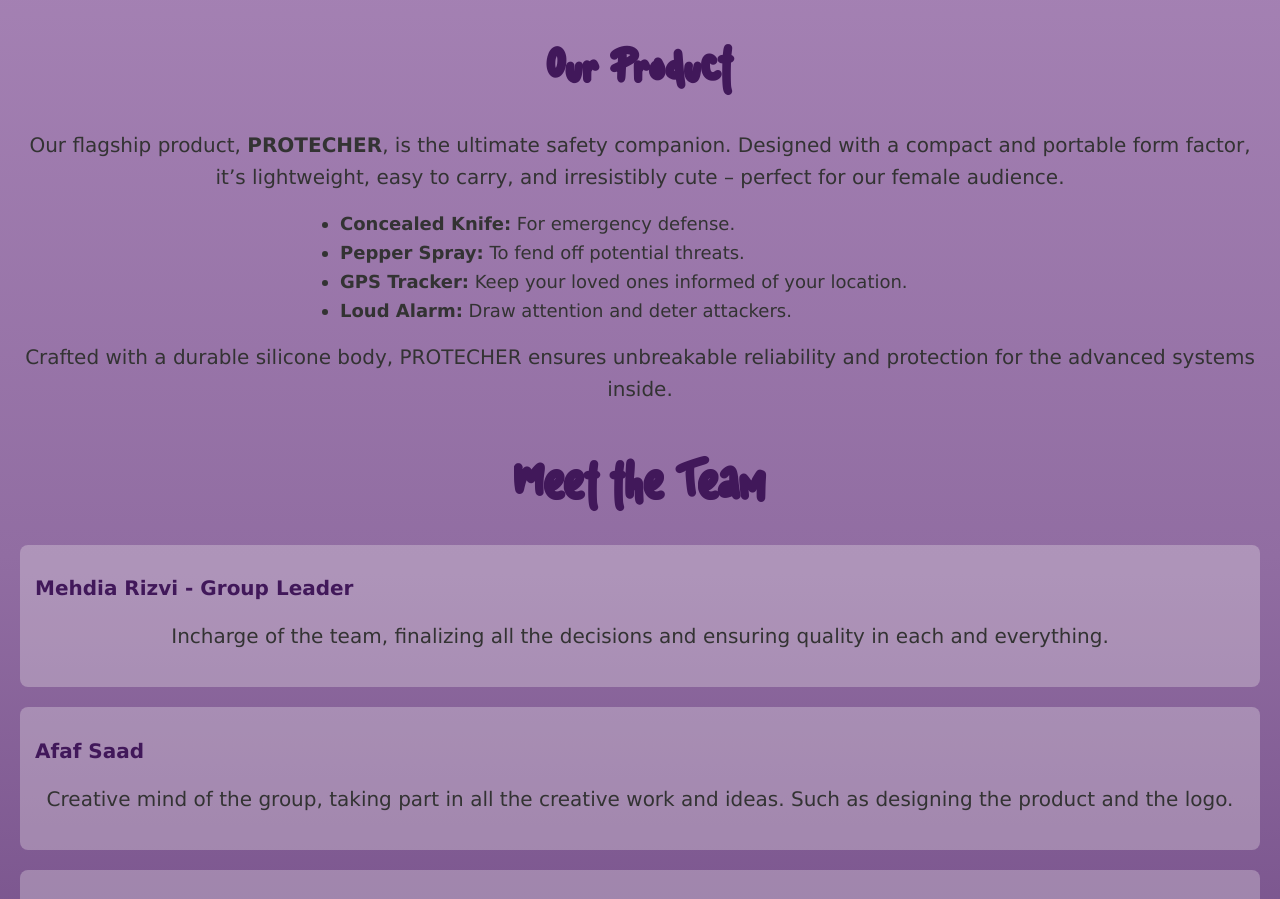
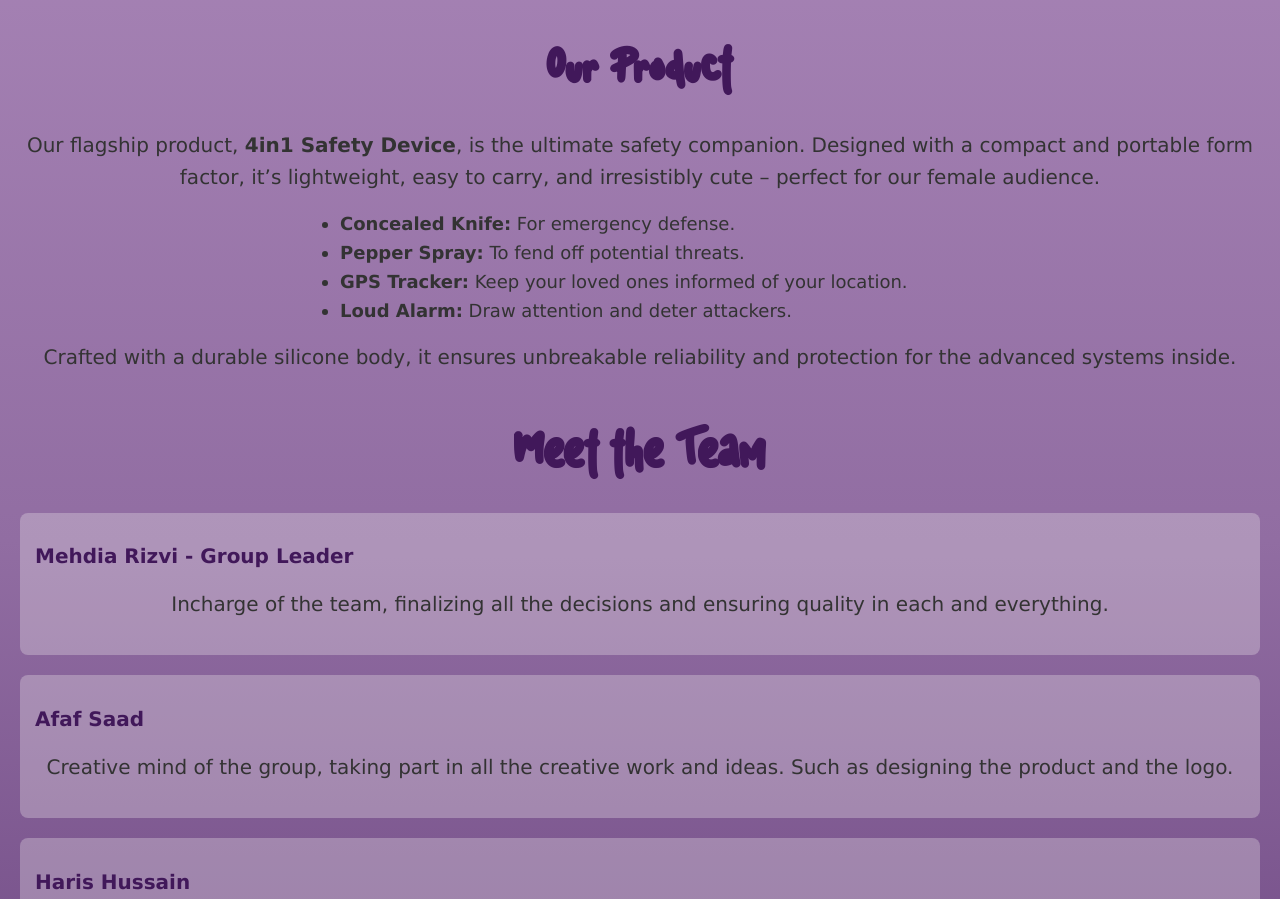
Before and after one commit to protec-her/protecher.com, a plain HTML site: page about.html in a window 1280 px wide. Shown: the part 800-1699 px from the top of the page. Drawn offline with Linux system fonts and the light colour scheme.

Commit message:
Update about.html

```diff
--- a/about.html
+++ b/about.html
@@ -41,14 +41,14 @@
 
         <section class="product">
             <h1 class="animated-text">Our Product</h1>
-            <p class="animated-text">Our flagship product, <strong>PROTECHER</strong>, is the ultimate safety companion. Designed with a compact and portable form factor, it’s lightweight, easy to carry, and irresistibly cute – perfect for our female audience.</p>
+            <p class="animated-text">Our flagship product, <strong>4in1 Safety Device</strong>, is the ultimate safety companion. Designed with a compact and portable form factor, it’s lightweight, easy to carry, and irresistibly cute – perfect for our female audience.</p>
             <ul>
                 <li class="animated-text"><strong>Concealed Knife:</strong> For emergency defense.</li>
                 <li class="animated-text"><strong>Pepper Spray:</strong> To fend off potential threats.</li>
                 <li class="animated-text"><strong>GPS Tracker:</strong> Keep your loved ones informed of your location.</li>
                 <li class="animated-text"><strong>Loud Alarm:</strong> Draw attention and deter attackers.</li>
             </ul>
-            <p class="animated-text">Crafted with a durable silicone body, PROTECHER ensures unbreakable reliability and protection for the advanced systems inside.</p>
+            <p class="animated-text">Crafted with a durable silicone body, it ensures unbreakable reliability and protection for the advanced systems inside.</p>
         </section>
 
         <section class="team">
```
